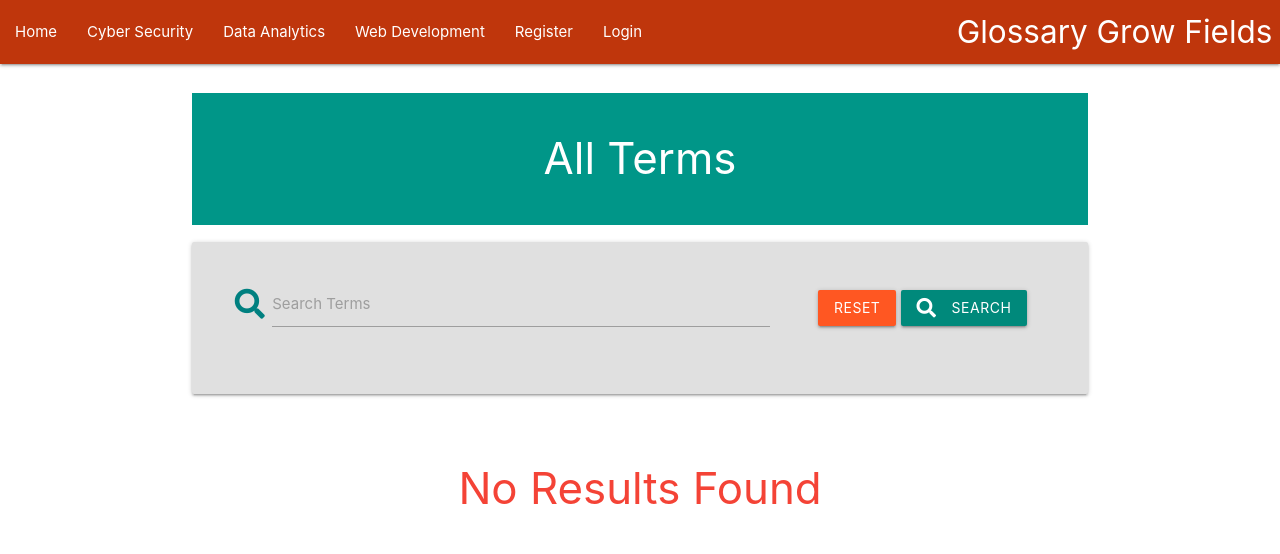
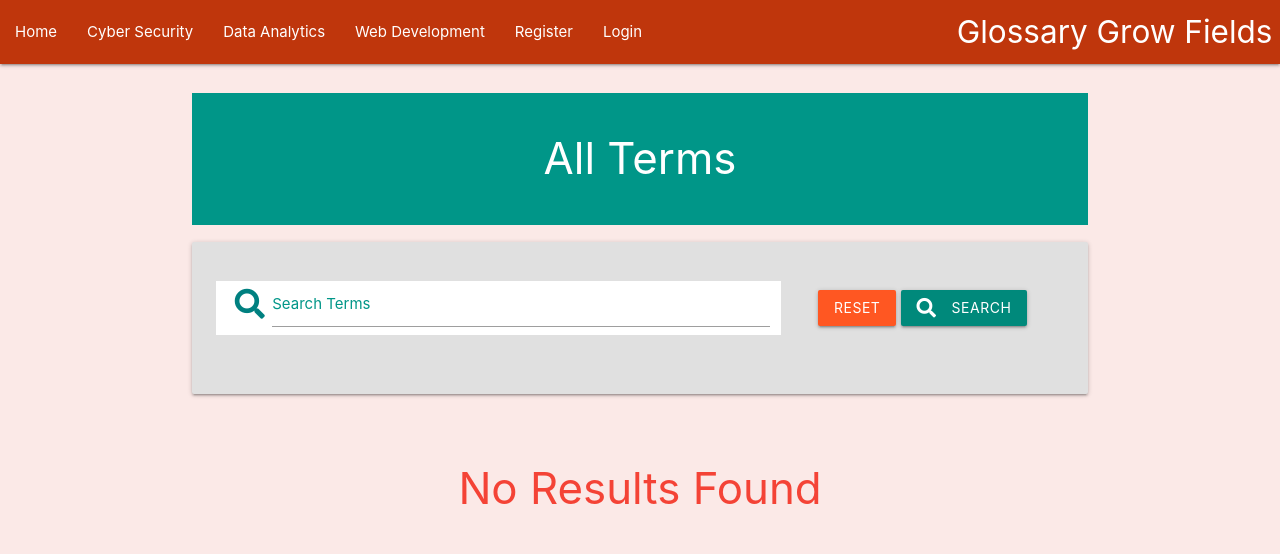
Before and after one commit to MoeskerDev/ms-project3-glossary, a Flask app: page / in a window 1280 px wide. Shown: the top 554 px of the page. Run offline with Flask 2, Linux system fonts and the light colour scheme; data that the repository does not hold is empty; some libraries are stand-ins or nearby versions.

Commit message:
Updated READme and added a background colour

```diff
--- a/static/css/style.css
+++ b/static/css/style.css
@@ -1,4 +1,5 @@
 body {
+    background-color: #fbe9e7;
     color:teal
 }
 /*makes links buttons more like the buttons from Materialize*/
@@ -23,6 +24,10 @@ a.edit, a.delete, a.account {
 
 .btn-small {
     margin: 5px;
+}
+
+.term-card {
+    color: #bf360c;
 }
 
 /*------------------------------------------------Media Queries-----------------*/
--- a/templates/profile.html
+++ b/templates/profile.html
@@ -22,7 +22,7 @@ the logged in user did not create any terms a message appears-->
                     <!--body with field name, term name, term definition and username of creator-->
                     <div class="collapsible-body white-text">
                         <strong>{{ term.field_name }}</strong>
-                        <p class="red-text">
+                        <p class="term-card">
                             <strong>{{ term.term_name }}:</strong>
                         </p>
                         <p>{{ term.term_definition }}</p>
--- a/templates/terms.html
+++ b/templates/terms.html
@@ -7,10 +7,10 @@
         <form action="{{ url_for('search') }}" method="GET" class="col s12">
             <!--search field-->
             <div class="row valign-wrapper center-align">
-                <div class="input-field col s12 m8">
+                <div class="input-field col s12 m8 white">
                     <i class="fas fa-search prefix"></i>
                     <input type="text" name="query" id="query" minlength="2" class="validate" required>
-                    <label for="query">Search Terms</label>
+                    <label for="query" class="teal-text">Search Terms</label>
                 </div>
                 <div class="col s12 m4">
                     <!--reset button-->
@@ -36,7 +36,7 @@
             <!--body with field name, term name, term definition and username of creator of that term-->
             <div class="collapsible-body">
                 <strong>{{ term.field_name }}</strong>
-                <p class="red-text">
+                <p class="term-card">
                     <strong>{{ term.term_name }}:</strong>
                 </p>
                 <p>{{ term.term_definition }}</p>
```
Also changed, not shown: README.md.
